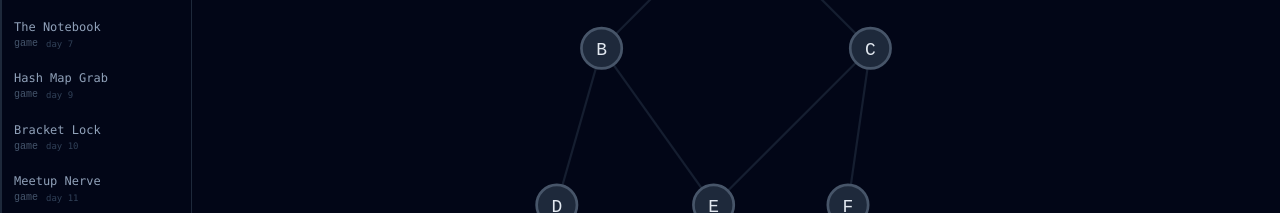
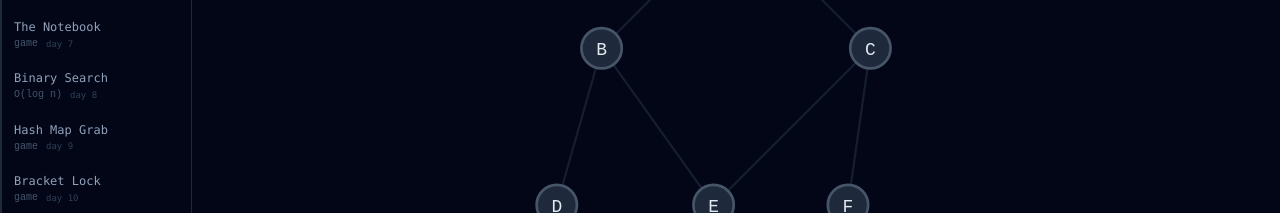
Before and after one commit to MayaTheDev/algo-playground, a React (Vite) app: page / in a window 1280 px wide. Shown: the part 343-556 px from the top of the page. Built offline with nearby package versions, Linux system fonts and the light colour scheme; no server answers.

Commit message:
Show day 55 in playground timeline

```diff
--- a/src/App.tsx
+++ b/src/App.tsx
@@ -68,6 +68,7 @@ const Day29Game = createStoryGame('day-29-game')
 const Day38Game = createStoryGame('day-38-game')
 const Day50Game = createStoryGame('day-50-game')
 const Day54Game = createStoryGame('day-54-game')
+const Day55Game = createStoryGame('day-55-game')
 
 const ALGOS: AlgoMeta[] = [
   // Story mini-games for days without algorithm modules
@@ -255,6 +256,15 @@ const ALGOS: AlgoMeta[] = [
     description: 'Put the distributed handoff back in order before the next system-design round starts.',
     day: 54,
     availableFrom: '2026-08-06',
+  },
+  {
+    id: 'day-55-game',
+    label: 'Second Round Prep',
+    tag: '#Interview',
+    complexity: 'game',
+    description: 'Pick the tradeoff Maya can defend when the follow-up questions start.',
+    day: 55,
+    availableFrom: '2026-08-11',
   },
   // Day 8 — searching
   {
@@ -643,6 +653,7 @@ const ALGO_COMPONENTS: Record<AlgoId, React.ComponentType> = {
   'day-38-game': Day38Game,
   'day-50-game': Day50Game,
   'day-54-game': Day54Game,
+  'day-55-game': Day55Game,
   'depth-first-search': DepthFirstSearch,
   'binary-search': BinarySearch,
   'bubble-sort': BubbleSort,
@@ -687,9 +698,11 @@ const ALGO_COMPONENTS: Record<AlgoId, React.ComponentType> = {
 const PREVIEW_ALL = import.meta.env.VITE_PREVIEW === 'true'
 const WEBSITE_URL: string = import.meta.env.VITE_WEBSITE_URL || 'https://mayathedev.com'
 const now = new Date()
-const visibleAlgos = PREVIEW_ALL
+const visibleAlgos = (PREVIEW_ALL
   ? ALGOS
-  : ALGOS.filter(a => !a.availableFrom || new Date(a.availableFrom) <= now)
+  : ALGOS.filter(a => !a.availableFrom || new Date(a.availableFrom) <= now))
+  .slice()
+  .sort((a, b) => a.day - b.day || a.label.localeCompare(b.label))
 
 const FALLBACK_ALGO: AlgoId = 'depth-first-search'
 const DAY_VIEWS: Partial<Record<number, View>> = {
@@ -747,6 +760,7 @@ const DAY_VIEWS: Partial<Record<number, View>> = {
   52: 'crdt',
   53: 'vector-clock-v2',
   54: 'day-54-game',
+  55: 'day-55-game',
   56: 'bellman-ford',
   57: 'topological-sort-v2',
   58: 'a-star-precise',
--- a/src/algorithms/story-games/story-game.component.tsx
+++ b/src/algorithms/story-games/story-game.component.tsx
@@ -739,6 +739,11 @@ export const STORY_GAME_CONFIGS = {
     { labels: ['observe stale write', 'name the race', 'pause the shortcut', 'add the guard'] },
     { labels: ['take the lock', 'write once', 'release cleanly', 'check the log'] },
   ]),
+  'day-55-game': choice('day-55-game', 55, 'Second Round Prep', 'Pick the tradeoff Maya can defend when the follow-up questions start.', [
+    { prompt: 'The first solution works, but the interviewer asks about contention.', options: ['repeat the code louder', 'talk through the shared state'], correct: 1, note: 'The design question starts where the code stops.' },
+    { prompt: 'A cache makes the demo fast but stale data can leak through.', options: ['hide the edge case', 'name the invalidation path'], correct: 1, note: 'Owning the edge case is stronger than pretending it vanished.' },
+    { prompt: 'The room pushes for one perfect answer.', options: ['choose without tradeoffs', 'state the constraint first'], correct: 1, note: 'Constraints make the answer defensible.' },
+  ]),
 } satisfies Record<string, StoryGameConfig>
 
 export type StoryGameId = keyof typeof STORY_GAME_CONFIGS
--- a/src/types/algo.types.ts
+++ b/src/types/algo.types.ts
@@ -111,6 +111,7 @@ export type AlgoId =
   | 'day-38-game'
   | 'day-50-game'
   | 'day-54-game'
+  | 'day-55-game'
   | 'binary-search'
   | 'depth-first-search'
   | 'maze'
```
